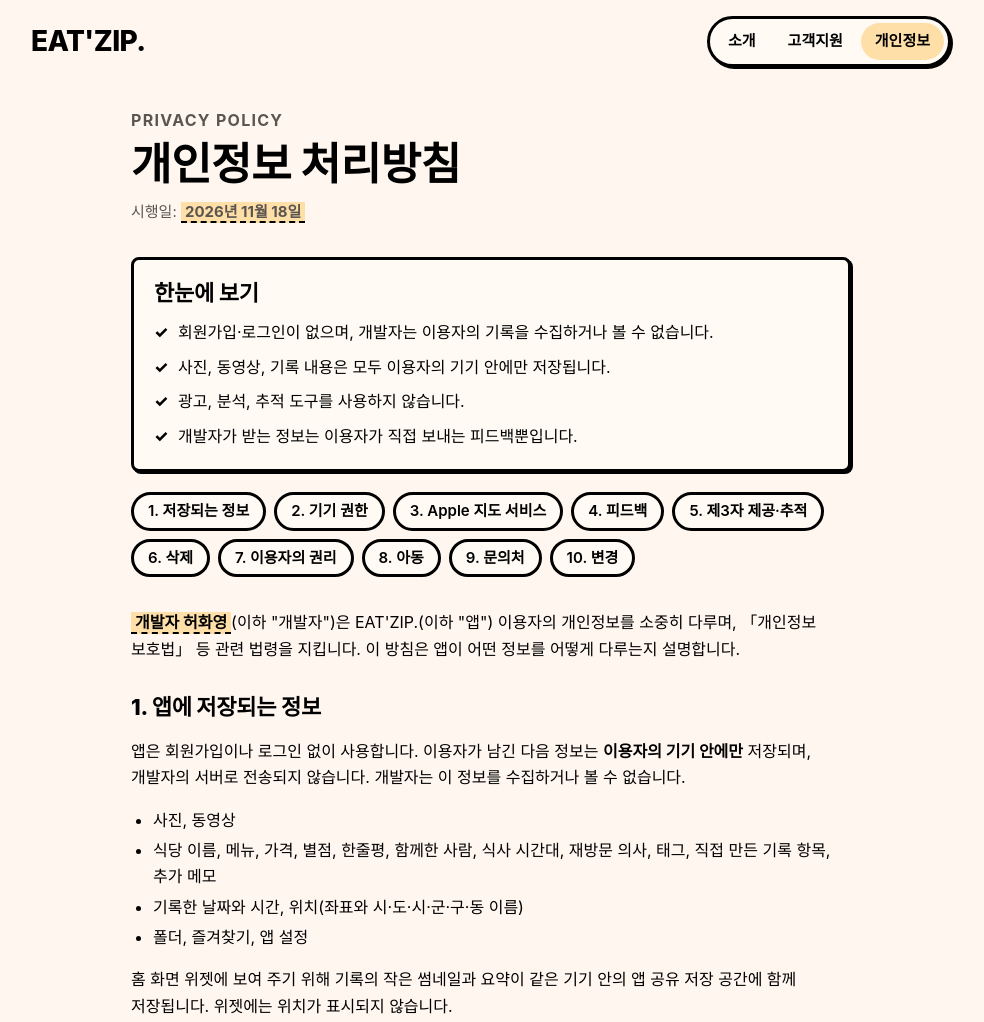
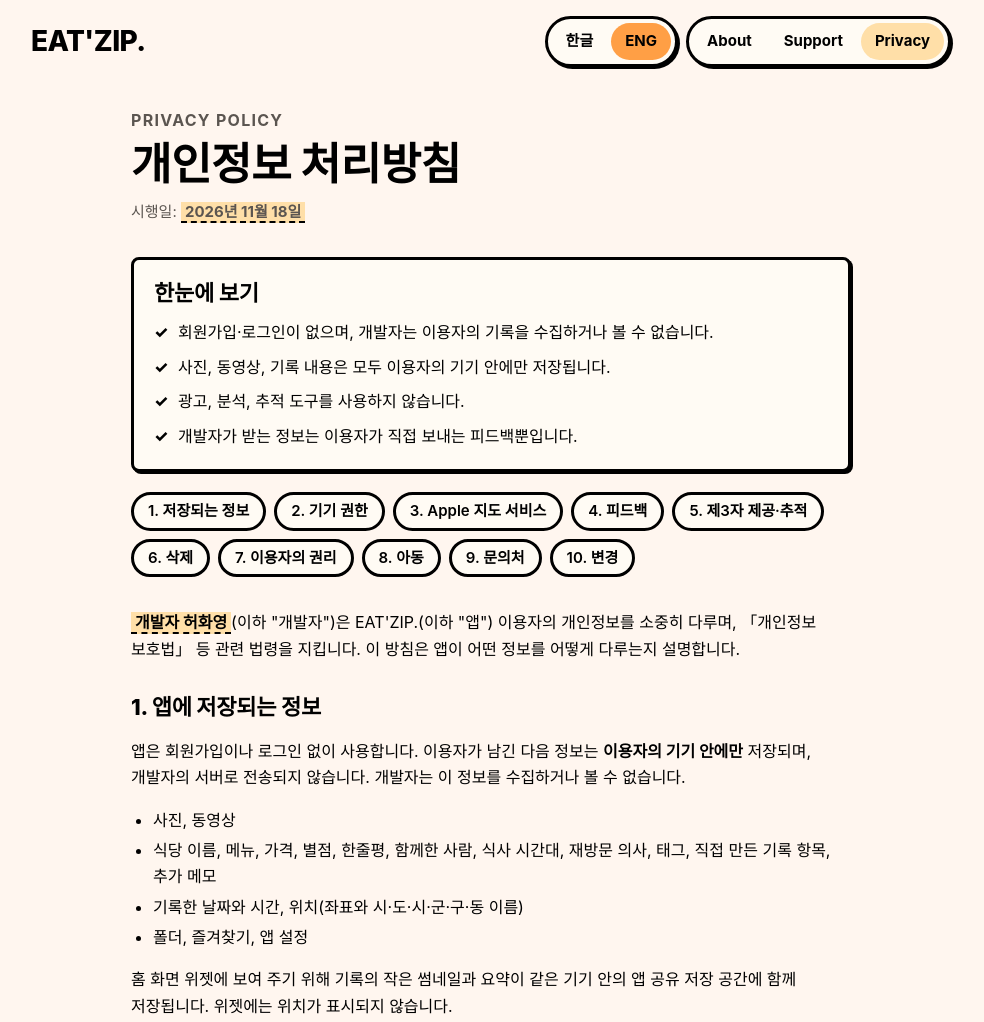
Before and after one commit to Hwa0000002/eat-zip., a plain HTML site: page privacy.html in a window 1280 px wide. Shown: the top 1022 px of the page, without its empty margins (149-1133 px from the left). Drawn offline with Linux system fonts and the light colour scheme; a web font is replaced by a local one.

Commit message:
Update privacy.html

```diff
--- a/privacy.html
+++ b/privacy.html
@@ -15,12 +15,18 @@
 <body>
   <header class="site-header">
     <div class="wrap">
-      <a class="logo" href="index.html">EAT'ZIP.</a>
-      <nav class="pill-nav" aria-label="주요 메뉴">
-        <a href="index.html">소개</a>
-        <a href="support.html">고객지원</a>
-        <a href="privacy.html" aria-current="page">개인정보</a>
-      </nav>
+      <a class="logo" href="index-en.html">EAT'ZIP.</a>
+      <div class="header-nav">
+        <nav class="pill-nav" aria-label="Main menu">
+          <a href="index-en.html">About</a>
+          <a href="support-en.html">Support</a>
+          <a href="privacy-en.html" aria-current="page">Privacy</a>
+        </nav>
+        <nav class="pill-nav lang-nav" aria-label="Language">
+          <a href="privacy.html" lang="ko">한글</a>
+          <a href="privacy-en.html" lang="en" aria-current="page">ENG</a>
+        </nav>
+      </div>
     </div>
   </header>
 
```
